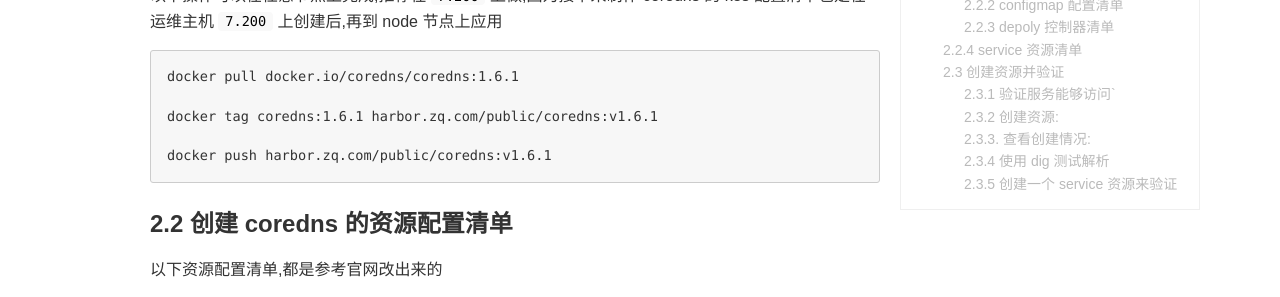
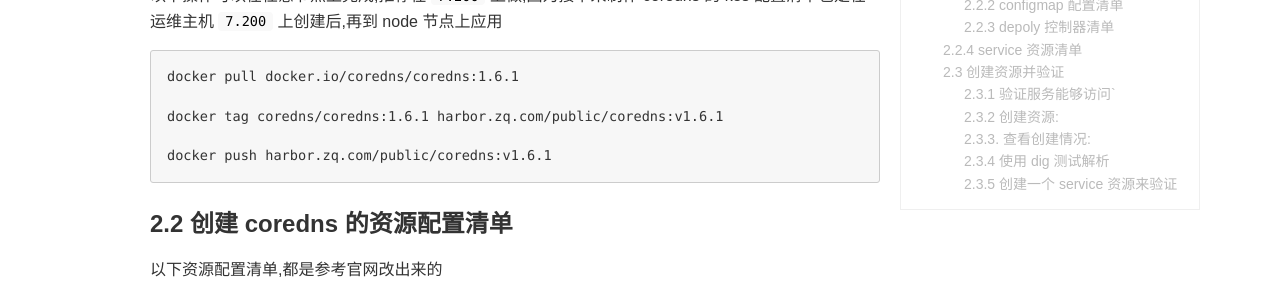
Before and after one commit to outmanzzq/outmanzzq.github.io, a Jekyll site: the page built from _posts/2022-04-17-k8s04-coredns.md, in a window 1280 px wide and 900 px high, scrolled down 1009 px. Shown: the part 192-489 px from the top of the window. Built offline with Jekyll 4.4.1, drawn with Linux system fonts in a browser that asks for light colours; comment, search, counter and statistics services are not loaded; part of the change alters nothing that is shown.

Commit message:
update post for k8s04 coredns rename img and fixed coredns tag error.

````diff
--- a/_posts/2022-04-17-k8s04.md
+++ b/_posts/2022-04-17-k8s04-coredns.md
@@ -54,7 +54,7 @@ service 资源提供了一个不变的集群 IP 供外部访问，但
 ```sh
 docker pull docker.io/coredns/coredns:1.6.1
 
-docker tag coredns:1.6.1 harbor.zq.com/public/coredns:v1.6.1
+docker tag coredns/coredns:1.6.1 harbor.zq.com/public/coredns:v1.6.1
 
 docker push harbor.zq.com/public/coredns:v1.6.1
 ```
@@ -257,7 +257,7 @@ kubectl create -f http://k8s-yaml.zq.com/coredns/dp.yaml
 kubectl create -f http://k8s-yaml.zq.com/coredns/svc.yaml
 ```
 
-![mark](/images/20220417-k8s04-01.png)
+![mark](/images/20220417-k8s04-coredns-01.png)
 
 #### 2.3.3. 查看创建情况:
 
@@ -267,7 +267,7 @@ kubectl get svc -o wide -n kube-system
 dig -t A www.baidu.com @192.168.0.2 +short
 ```
 
-![mark](/images/20220417-k8s04-02.png)
+![mark](/images/20220417-k8s04-coredns-02.png)
 
 #### 2.3.4 使用 dig 测试解析
 
````
Also changed, not shown: images/20220417-k8s04-coredns-01.png (renamed from images/20220417-k8s04-01.png), images/20220417-k8s04-coredns-02.png (renamed from images/20220417-k8s04-02.png).
